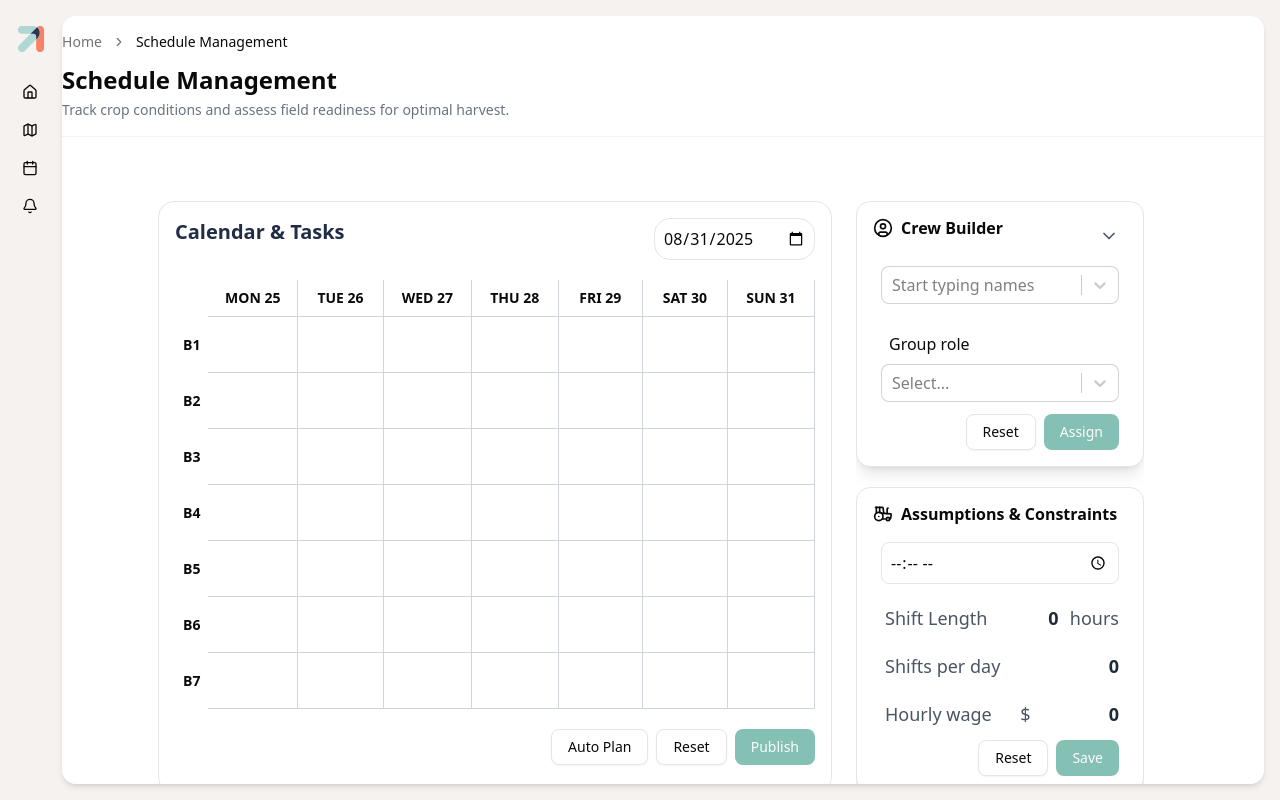
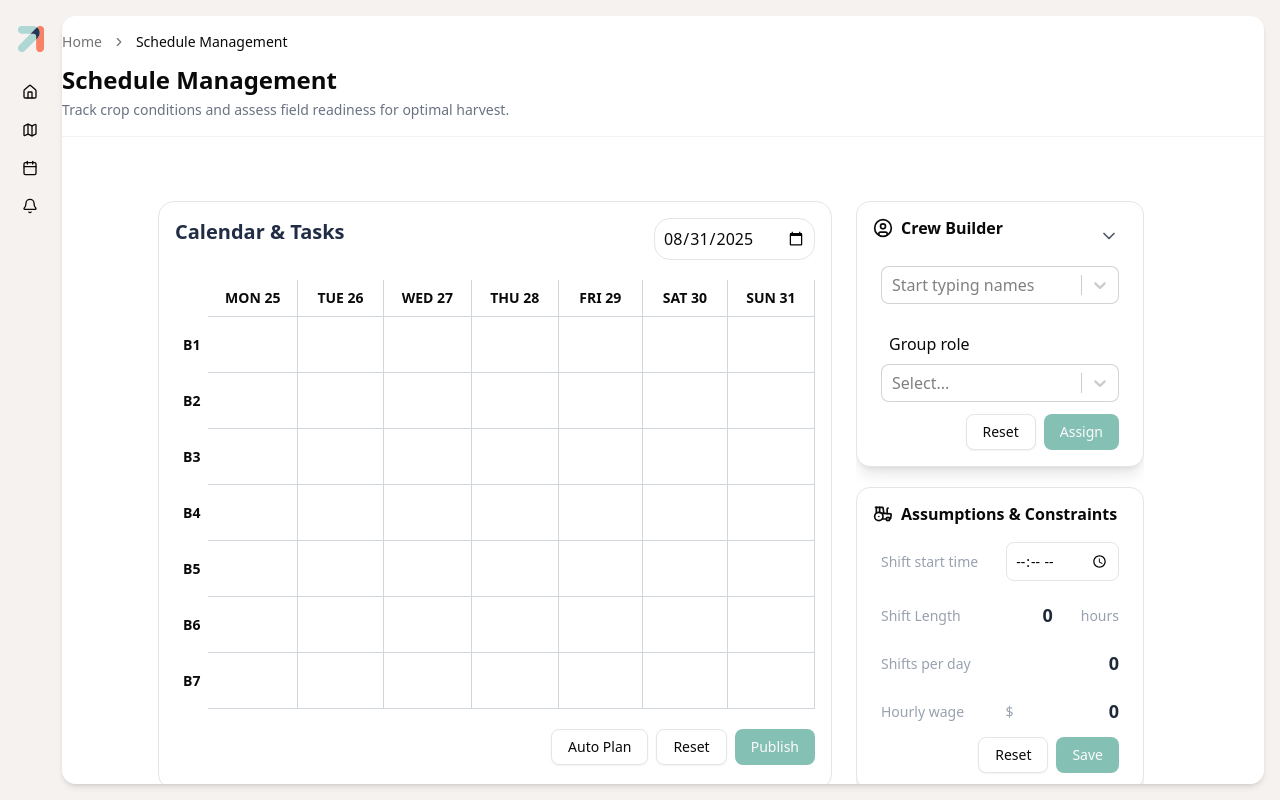
Before and after one commit to ahmedElsayed-bob/ripen-1, a Next.js app: page /calendar in a window 1280 px wide. Built offline with nearby package versions, Linux system fonts and the light colour scheme.

Commit message:
Fixed text style and added missing text

```diff
--- a/screens/schedule/schedule-screen.tsx
+++ b/screens/schedule/schedule-screen.tsx
@@ -368,8 +368,10 @@ export default function ScheduleScreen() {
               {/* <LocalizationProvider dateAdapter={AdapterDayjs}>
                 <DateRangePicker />
               </LocalizationProvider> */}
+              <div className="flex justify-between text-[14px] text-gray-400 items-center">
+                <span>Shift start time</span>
                 <input
-                className="border p-2 rounded-[8px]"
+                  className="text-black border p-2 rounded-[8px]"
                   type="time"
                   // eslint-disable-next-line @typescript-eslint/ban-ts-comment
                   // @ts-ignore
@@ -378,8 +380,10 @@ export default function ScheduleScreen() {
                   // @ts-ignore
                   onChange={(e) => setSelectedTime(e.target.value)}
                 />
-              <div className="flex justify-between text-xs items-center">
-                <span className="text-gray-600 text-lg ml-1">Shift Length</span>
+              </div>
+
+              <div className="flex justify-between text-[14px] text-gray-400 items-center">
+                <span>Shift Length</span>
                 <input
                   type="number"
                   value={shiftLength}
@@ -388,12 +392,10 @@ export default function ScheduleScreen() {
                   className="bg-transparent text-right text-lg font-semibold text-gray-800 border-none outline-none w-16 [appearance:textfield] [&::-webkit-outer-spin-button]:appearance-none [&::-webkit-inner-spin-button]:appearance-none"
                   min="0"
                 />
-                <span className="text-gray-600 text-lg ml-1">hours</span>
+                <span>hours</span>
               </div>
-              <div className="flex justify-between text-xs items-center">
-                <span className="text-gray-600 text-lg ml-1">
-                  Shifts per day
-                </span>
+              <div className="flex justify-between text-[14px] text-gray-400 items-center">
+                <span>Shifts per day</span>
                 <input
                   type="number"
                   value={shiftsPerDay}
@@ -403,9 +405,9 @@ export default function ScheduleScreen() {
                   min="0"
                 />
               </div>
-              <div className="flex justify-between text-xs items-center">
-                <span className="text-gray-600 text-lg ml-1">Hourly wage</span>
-                <span className="text-gray-600 text-lg ml-1">$</span>
+              <div className="flex justify-between text-[14px] text-gray-400 items-center">
+                <span>Hourly wage</span>
+                <span>$</span>
                 <input
                   type="number"
                   value={hourlyWage}
```
Lines whose indentation alone changed are shown as unchanged.
